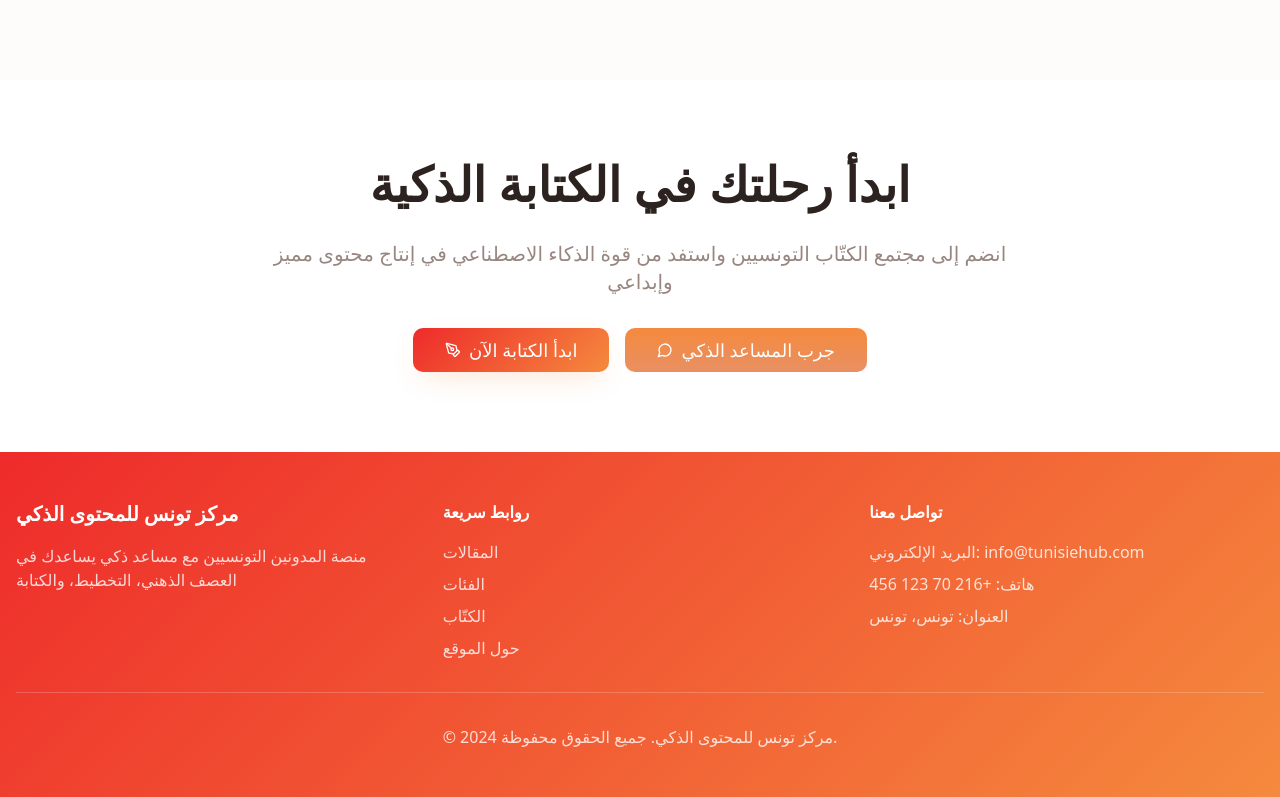
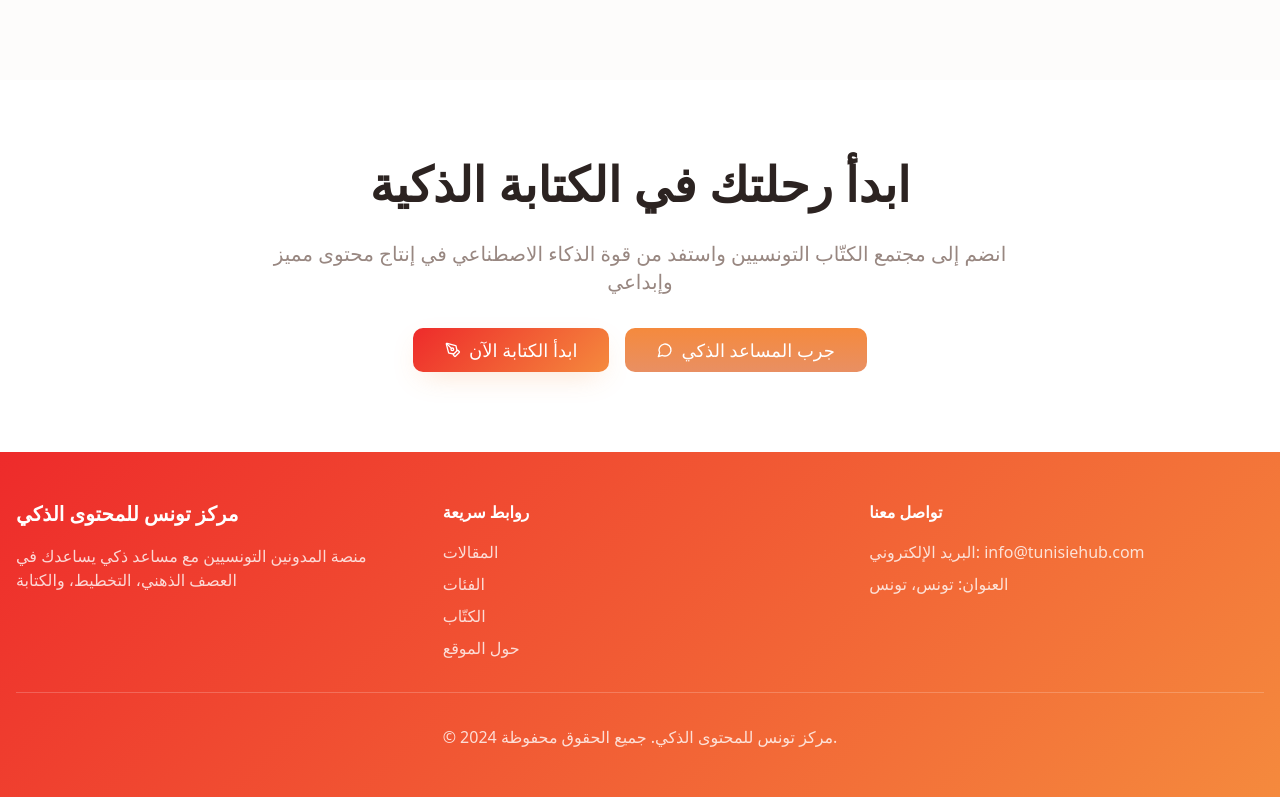
Before and after one commit to ZidiEya/TunisieHUb, a React (Vite) app: page /about in a window 1280 px wide. Shown: the part 1483-2280 px from the top of the page. Built offline with nearby package versions, Linux system fonts and the light colour scheme.

Commit message:
Fix: Remove numbers from hero section

```diff
--- a/src/pages/About.tsx
+++ b/src/pages/About.tsx
@@ -180,7 +180,6 @@ const About = ({ onChatOpen }: AboutProps) => {
               <h4 className="font-semibold mb-4">تواصل معنا</h4>
               <ul className="space-y-2 text-white/80">
                 <li>البريد الإلكتروني: info@tunisiehub.com</li>
-                <li>هاتف: +216 70 123 456</li>
                 <li>العنوان: تونس، تونس</li>
               </ul>
             </div>
--- a/src/pages/Articles.tsx
+++ b/src/pages/Articles.tsx
@@ -264,7 +264,6 @@ const Articles = ({ onChatOpen }: ArticlesProps) => {
               <h4 className="font-semibold mb-4">تواصل معنا</h4>
               <ul className="space-y-2 text-white/80">
                 <li>البريد الإلكتروني: info@tunisiehub.com</li>
-                <li>هاتف: +216 70 123 456</li>
                 <li>العنوان: تونس، تونس</li>
               </ul>
             </div>
--- a/src/pages/Categories.tsx
+++ b/src/pages/Categories.tsx
@@ -386,7 +386,6 @@ const Categories = ({ onChatOpen }: CategoriesProps) => {
               <h4 className="font-semibold mb-4">تواصل معنا</h4>
               <ul className="space-y-2 text-white/80">
                 <li>البريد الإلكتروني: info@tunisiehub.com</li>
-                <li>هاتف: +216 70 123 456</li>
                 <li>العنوان: تونس، تونس</li>
               </ul>
             </div>
--- a/src/pages/Index.tsx
+++ b/src/pages/Index.tsx
@@ -74,7 +74,6 @@ const Index = ({ onChatOpen }: IndexProps) => {
               <h4 className="font-semibold mb-4">تواصل معنا</h4>
               <ul className="space-y-2 text-white/80">
                 <li>البريد الإلكتروني: info@tunisiehub.com</li>
-                <li>هاتف: +216 70 123 456</li>
                 <li>العنوان: تونس، تونس</li>
               </ul>
             </div>
```
